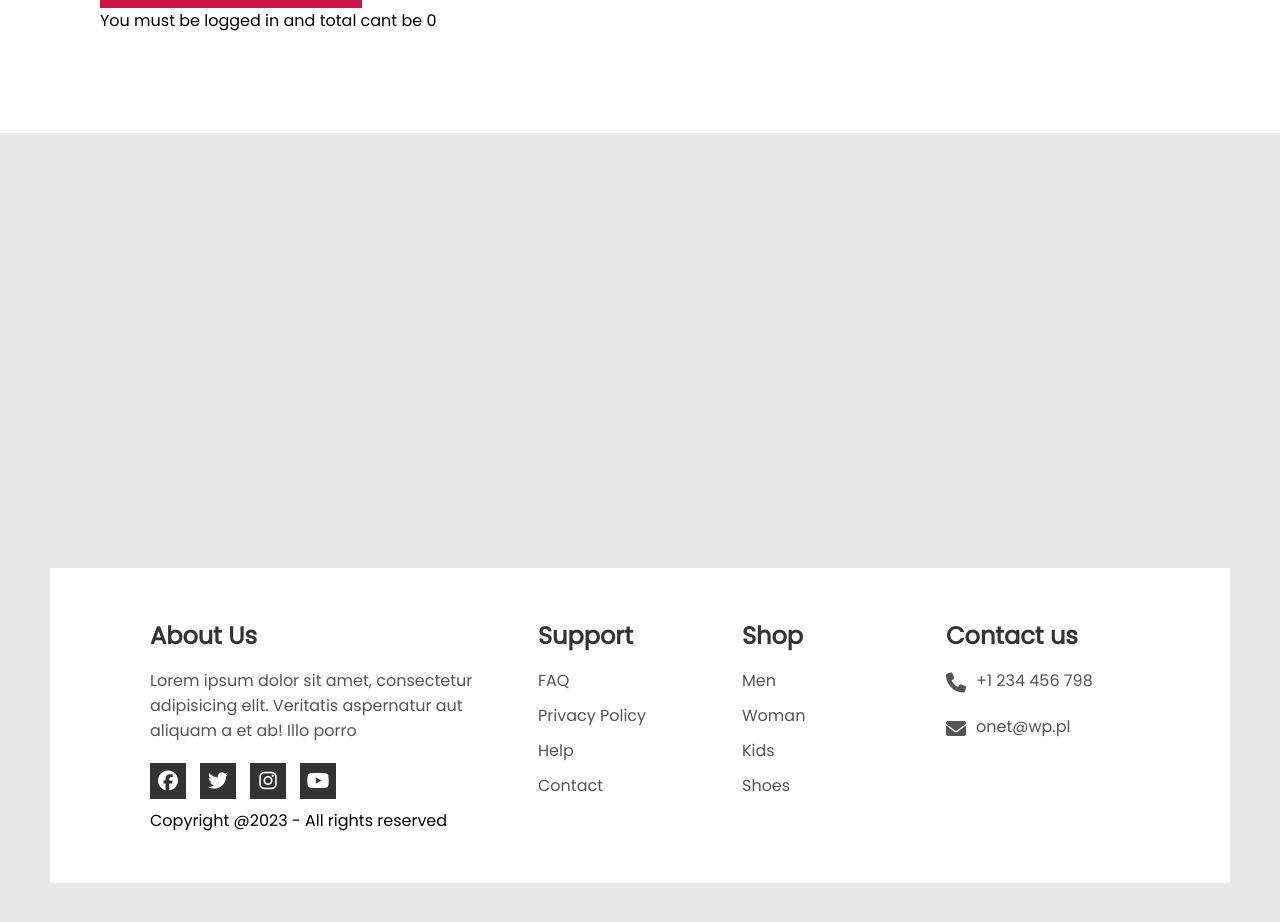
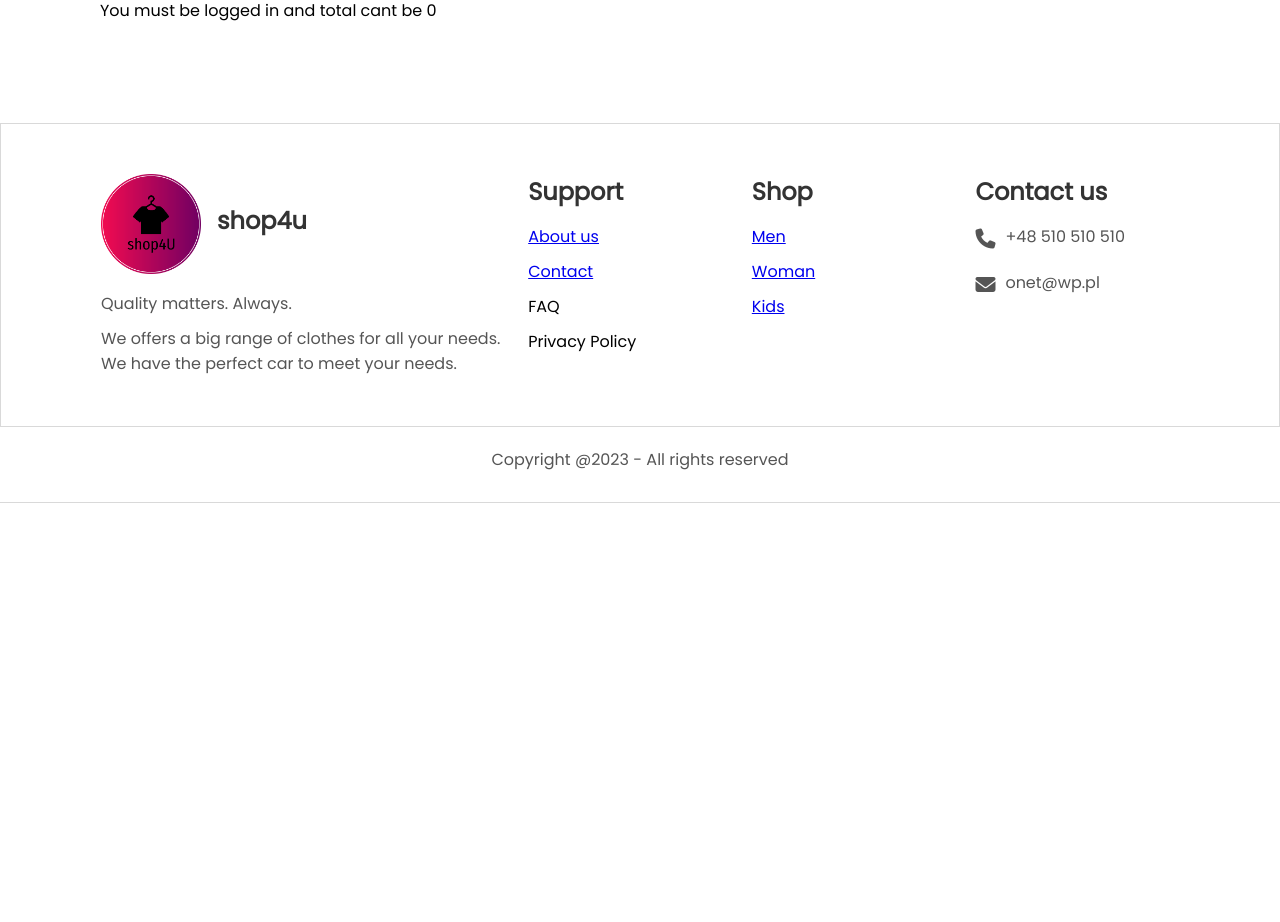
Before and after one commit to pope881/Ecommerce, a React (Create React App) app: page /cart in a window 1280 px wide. Shown: the part 700-1622 px from the top of the page. After the commit the page ends 1203 px from the top, so only its background shows below. Built offline with nearby package versions, Linux system fonts and the light colour scheme.

Commit message:
footer updated

```diff
--- a/src/Components/ContactForm/ContactForm.jsx
+++ b/src/Components/ContactForm/ContactForm.jsx
@@ -102,7 +102,7 @@ const ContactForm = () => {
 						</motion.div>
 						<div className={classes['contact-container-contactInfo-box-text']}>
 							<h3>Phone</h3>
-							<p>510-510-510</p>
+							<p>+48 510 510 510</p>
 						</div>
 					</div>
 					<div className={classes['contact-container-contactInfo-box']}>
--- a/src/Components/Footer/Footer.css
+++ b/src/Components/Footer/Footer.css
@@ -1,13 +1,5 @@
-.body {
-	display: grid;
-	justify-content: center;
-	align-items: end;
-	min-height: 100vh;
-	background: #e8e8e8;
-	padding: 50px;
-}
-
 footer {
+	border: 1px solid rgba(0, 0, 0, 0.15);
 	position: relative;
 	width: 100%;
 	height: auto;
@@ -20,6 +12,24 @@ footer .container {
 	display: grid;
 	grid-template-columns: 2fr 1fr 1fr 1fr;
 	grid-gap: 20px;
+}
+
+footer .container .sec.aboutus {
+	display: flex;
+	flex-direction: column;
+	gap: 10px;
+}
+
+footer .container .sec.aboutus .logo {
+	display: flex;
+	justify-content: flex-start;
+	align-items: center;
+	gap: 1rem;
+}
+
+footer .container .sec.aboutus img {
+	width: 100px;
+	height: 100px;
 }
 
 footer .container .sec h2 {
@@ -37,6 +47,10 @@ footer .container .sci {
 	margin-top: 20px;
 	display: grid;
 	grid-template-columns: repeat(4, 50px);
+	list-style: none;
+}
+
+footer .container .sci li {
 	list-style: none;
 }
 
@@ -62,6 +76,8 @@ footer .container .quicklinks {
 
 footer .container .quicklinks ul li {
 	list-style: none;
+	text-decoration: none;
+	margin-bottom: 10px;
 }
 
 footer .container .quicklinks ul li a {
@@ -90,3 +106,38 @@ footer .container .contact .info li a {
 	color: #555;
 	text-decoration: none;
 }
+
+.copyrightText {
+	width: 100%;
+	background: #fff;
+	padding: 20px 100px 30px;
+	text-align: center;
+	color: #555;
+	border-bottom: 1px solid rgba(0, 0, 0, 0.15);
+}
+
+@media (max-width: 991px) {
+	footer {
+		padding: 40px;
+	}
+
+	footer .container {
+		width: 100%;
+		display: grid;
+		grid-template-columns: repeat(2, 1fr);
+		grid-gap: 20px;
+	}
+
+	.copyrightText {
+		padding: 20px 40px 30px;
+	}
+}
+
+@media (max-width: 768px) {
+	footer .container {
+		width: 100%;
+		display: grid;
+		grid-template-columns: repeat(1, 1fr);
+		grid-gap: 20px;
+	}
+}
--- a/src/Components/Footer/Footer.jsx
+++ b/src/Components/Footer/Footer.jsx
@@ -1,77 +1,59 @@
 import React from 'react'
 import './Footer.css'
-import footer_logo from '../Assets/logo-no-background.png'
-import instagram_icon from '../Assets/instagram_icon.png'
-import pintester_icon from '../Assets/pintester_icon.png'
-import whatsapp_icon from '../Assets/whatsapp_icon.png'
+import logo from '../Assets/logo-no-background.png'
+
 import { Link } from 'react-router-dom'
 
 const Footer = () => {
+	const scrollToTop = () => {
+		window.scrollTo(0, 0)
+	}
+
+	// useEffect(() => {
+	// 	window.scrollTo(0, 0)
+	//   }, [])
+
 	return (
-		<div className="body">
+		<div>
 			<footer>
 				<div className="container">
 					<div className="sec aboutus">
-						<h2>About Us</h2>
-						<p>
-							Lorem ipsum dolor sit amet, consectetur adipisicing elit. Veritatis aspernatur aut aliquam a et ab! Illo
-							porro
+						<div className="logo">
+							<Link to="/">
+								<img onClick={scrollToTop} src={logo} alt="" />
+							</Link>
+							<h2>shop4u</h2>
+						</div>
+						<p className="textOne">Quality matters. Always.</p>
+						<p className="textTwo">
+							We offers a big range of clothes for all your needs. We have the perfect car to meet your needs.
 						</p>
-						<ul className="sci">
-							<li>
-								<a href="#">
-									<i class="fa-brands fa-facebook"></i>
-								</a>
-							</li>
-							<li>
-								<a href="#">
-									<i class="fa-brands fa-twitter"></i>{' '}
-								</a>
-							</li>
-							<li>
-								<a href="#">
-									<i class="fa-brands fa-instagram"></i>
-								</a>
-							</li>
-							<li>
-								<a href="#">
-									<i class="fa-brands fa-youtube"></i>
-								</a>
-							</li>
-						</ul>
 					</div>
 					<div className="sec quicklinks">
 						<h2>Support</h2>
 						<ul>
-							<li>
-								<a href="#">FAQ</a>
-							</li>
-							<li>
-								<a href="#">Privacy Policy</a>
-							</li>
-							<li>
-								<a href="#">Help</a>
-							</li>
-							<li>
-								<a href="#">Contact</a>
-							</li>
+							<Link to="/about">
+								<li onClick={scrollToTop}>About us</li>
+							</Link>
+							<Link to="/contact">
+								<li onClick={scrollToTop}>Contact</li>
+							</Link>
+							<li>FAQ</li>
+							<li>Privacy Policy</li>
 						</ul>
 					</div>
 					<div className="sec quicklinks">
 						<h2>Shop</h2>
 						<ul>
-							<li>
-								<a href="#">Men</a>
-							</li>
-							<li>
-								<a href="#">Woman</a>
-							</li>
-							<li>
-								<a href="#">Kids</a>
-							</li>
-							<li>
-								<a href="#">Shoes</a>
-							</li>
+							<Link to="/mens">
+								<li>Men</li>
+							</Link>
+							<Link to="/womens">
+								<li>Woman</li>
+							</Link>
+							<Link to="/kids">
+								<li>Kids</li>
+							</Link>
 						</ul>
 					</div>
 					<div className="sec contact">
@@ -82,7 +64,7 @@ const Footer = () => {
 									<i class="fa-solid fa-phone"></i>
 								</span>
 								<p>
-									<a href="tel:+1 234 456 798 ">+1 234 456 798</a>
+									<a href="tel:+1 234 456 798 ">+48 510 510 510</a>
 								</p>
 							</li>
 							<li>
@@ -96,10 +78,10 @@ const Footer = () => {
 						</ul>
 					</div>
 				</div>
-				<div className="copyrightText">
-					<p>Copyright @{new Date().getFullYear()} - All rights reserved </p>
-				</div>
 			</footer>
+			<div className="copyrightText">
+				<p>Copyright @{new Date().getFullYear()} - All rights reserved </p>
+			</div>
 		</div>
 	)
 }
--- a/src/Components/Navbar/Navbar.jsx
+++ b/src/Components/Navbar/Navbar.jsx
@@ -19,7 +19,7 @@ const Navbar = () => {
 			<div className={classes['nav-logo']}>
 				<img src={logo} alt="" />
 				<Link to="/">
-					<p>SHOP4U</p>
+					<p>shop4u</p>
 				</Link>
 			</div>
 			<ul className={classes['nav-menu']}>
--- a/src/Components/Navbar/Navbar.module.css
+++ b/src/Components/Navbar/Navbar.module.css
@@ -18,8 +18,8 @@
 }
 
 .nav-logo img {
-	width: 100px;
-	height: 100px;
+	width: 90px;
+	height: 90px;
 }
 
 .nav-logo p {
```
